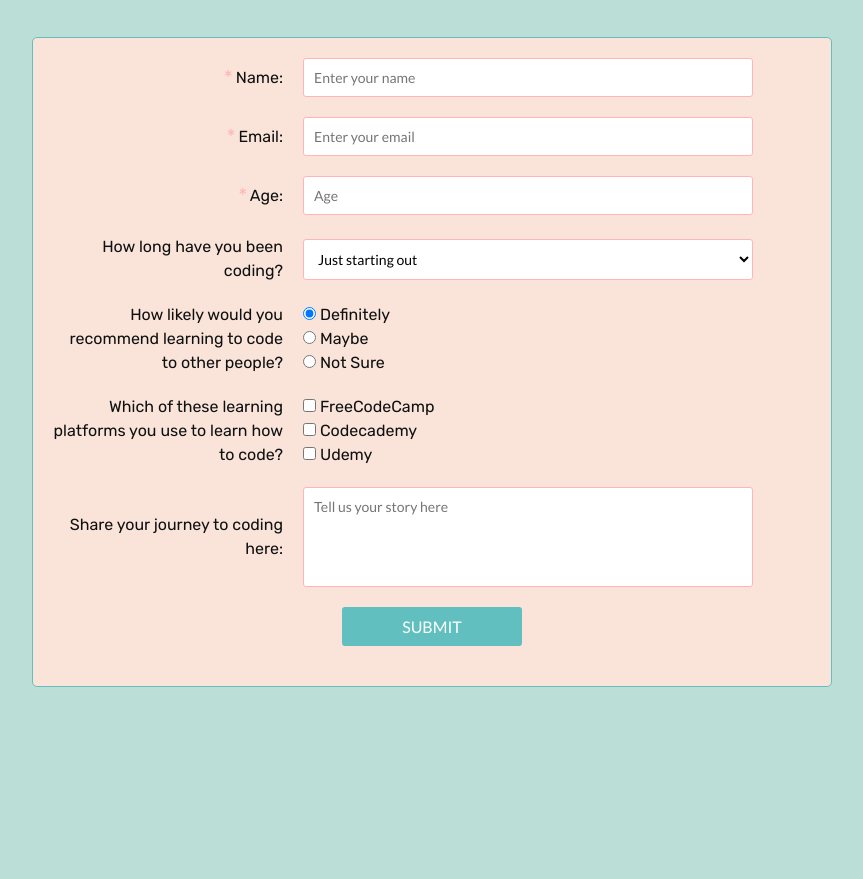
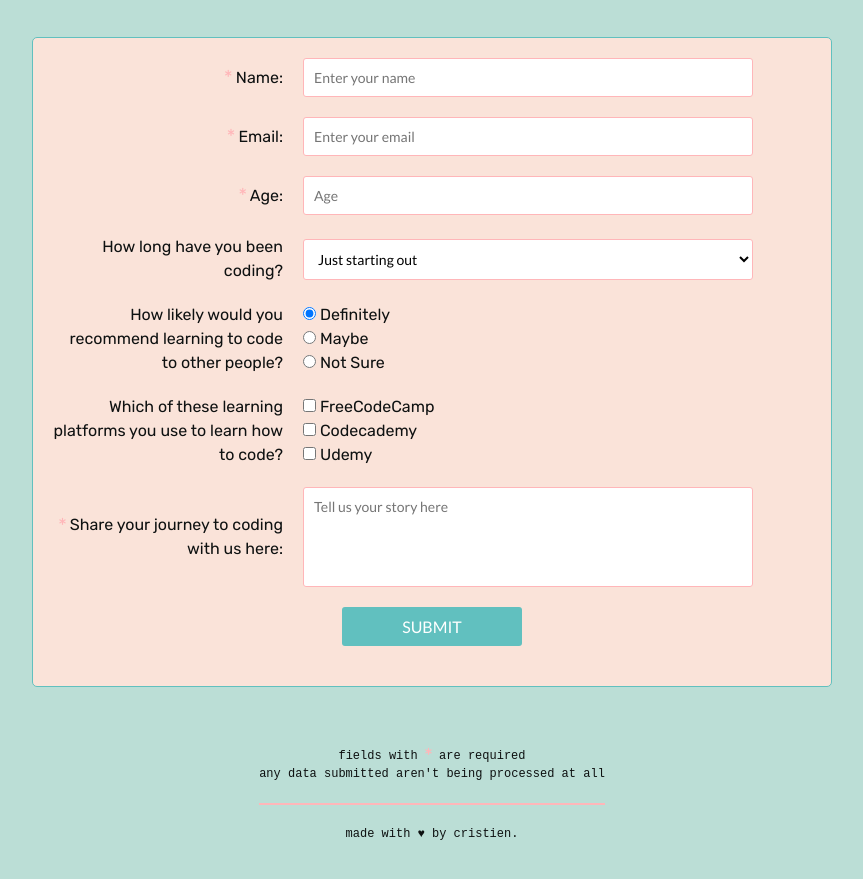
Before and after one commit to crisbnp/survey-form, a plain HTML site: page index.html in a window 1280 px wide. Shown: the part 177-1056 px from the top of the page, without its empty margins (208-1071 px from the left). Before the commit the page ends 904 px from the top, so only its background shows below. Drawn offline with Linux system fonts and the light colour scheme.

Commit message:
added js alert, and footer

```diff
--- a/index.html
+++ b/index.html
@@ -84,7 +84,7 @@
         </div>
 
         <div class="form-row">
-            <label class="input-label" for="journey-story">Share your journey to coding here:</label>
+            <label class="input-label" for="journey-story"><i class="star fas fa-asterisk fa-xs"></i> Share your journey to coding with us here:</label>
             <textarea name="journey-story" id="journey-story" placeholder="Tell us your story here" required></textarea>
         </div>
 
@@ -93,6 +93,14 @@
         </div>
     </form>
 
+    <footer>
+        <p>fields with <i class="star fas fa-asterisk fa-xs"></i> are required</p>
+        <p>any data submitted aren't being processed at all</p>
+        <hr>
+        <p>made with ♥ by cristien.</p>
+    </footer>
+
+    <script src="main.js"></script>
     <script src="https://cdn.freecodecamp.org/testable-projects-fcc/v1/bundle.js"></script>
 </body>
 </html>
--- a/main.js
+++ b/main.js
@@ -0,0 +1,3 @@
+document.getElementById("submit").addEventListener("click", () => {
+    alert("Thanks for checking this form out! No data is being collected, processed and stored - :)")
+})
--- a/styles.css
+++ b/styles.css
@@ -38,7 +38,7 @@ body {
     border-radius: 5px;
     width: 80%;
     padding: 20px;
-    margin-bottom: 40px;
+    margin-bottom: 60px;
 }
 
 .form-row {
@@ -89,6 +89,20 @@ body {
     align-self: center;
 }
 
+footer {
+    font-family: monospace;
+    font-size: 12px;
+    text-align: center;
+    margin-bottom: 40px;
+}
+
+hr{
+    width: 100%;
+    border: none;
+    border-top: 2px solid #ffb6b9;
+    margin: 20px 0;
+}
+
 @media only screen and (min-width: 700px) {
     #header, #survey-form {
         width: 800px;
```
